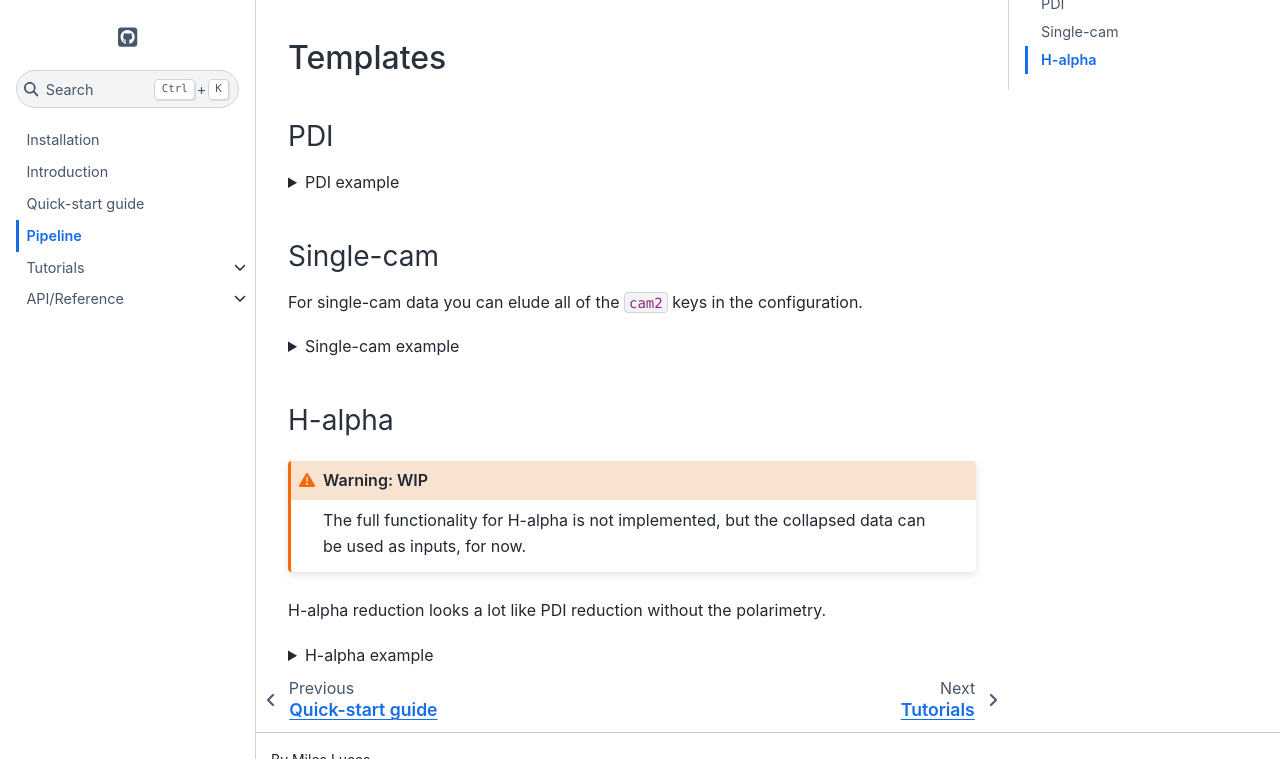
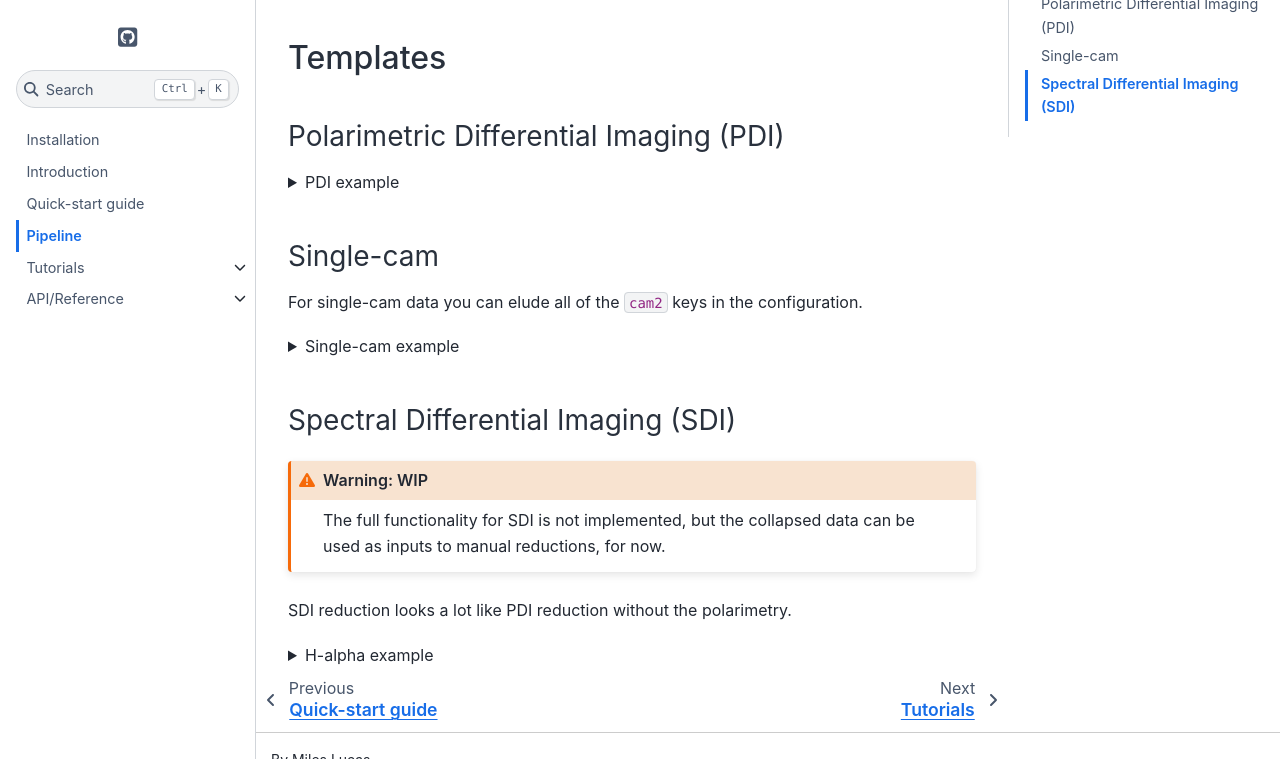
Before and after one commit to scexao-org/vampires_dpp, a Sphinx documentation site: the page built from docs/pipeline.md, in a window 1280 px wide and 900 px high, scrolled down 3192 px, cut to the strip 141-900 px from the top of the window. Built offline with Sphinx 7.4.7 and the Sphinx Book theme 1.1.4, drawn with Linux system fonts in a browser that asks for light colours; pages that are not in the unit, such as notebooks, are missing from menus.

Commit message:
add templates to docs and fix file limit bug

````diff
--- a/docs/conf.py
+++ b/docs/conf.py
@@ -11,8 +11,8 @@ from vampires_dpp.cli.dpp import (
     table_parser,
 )
 from vampires_dpp.pipeline.templates import (
-    VAMPIRES_HALPHA,
     VAMPIRES_PDI,
+    VAMPIRES_SDI,
     VAMPIRES_SINGLECAM,
 )
 
@@ -62,12 +62,12 @@ pdi_toml = f"""
 ```
 </details>
 """
-halpha_toml = f"""
+sdi_toml = f"""
 <details>
 <summary>H-alpha example</summary>
 
 ```toml
-{VAMPIRES_HALPHA.to_toml()}
+{VAMPIRES_SDI.to_toml()}
 ```
 </details>
 """
@@ -80,7 +80,7 @@ myst_substitutions = {
     "dpptable_help": f"```\n{table_parser.format_help()}```",
     "singlecam_toml": singlecam_toml,
     "pdi_toml": pdi_toml,
-    "halpha_toml": halpha_toml,
+    "sdi_toml": sdi_toml,
 }
 myst_heading_anchors = 2
 source_suffix = {".rst": "restructuredtext", ".md": "myst-nb", ".ipynb": "myst-nb"}
--- a/docs/pipeline.md
+++ b/docs/pipeline.md
@@ -89,7 +89,7 @@ We use [semantic versioning](https://semver.org/), so there are certain guarante
 
 ## Templates
 
-### PDI
+### Polarimetric Differential Imaging (PDI)
 
 {{pdi_toml}}
 
@@ -99,14 +99,14 @@ For single-cam data you can elude all of the `cam2` keys in the configuration.
 
 {{singlecam_toml}}
 
-### H-alpha
+### Spectral Differential Imaging (SDI)
 
 ```{admonition} Warning: WIP
 :class: warning
 
-The full functionality for H-alpha is not implemented, but the collapsed data can be used as inputs, for now.
+The full functionality for SDI is not implemented, but the collapsed data can be used as inputs to manual reductions, for now.
 ```
 
-H-alpha reduction looks a lot like PDI reduction without the polarimetry.
+SDI reduction looks a lot like PDI reduction without the polarimetry.
 
-{{halpha_toml}}
+{{sdi_toml}}
````
Also changed, not shown: docs/introduction.md (+5 -4 lines), 5 other files.
